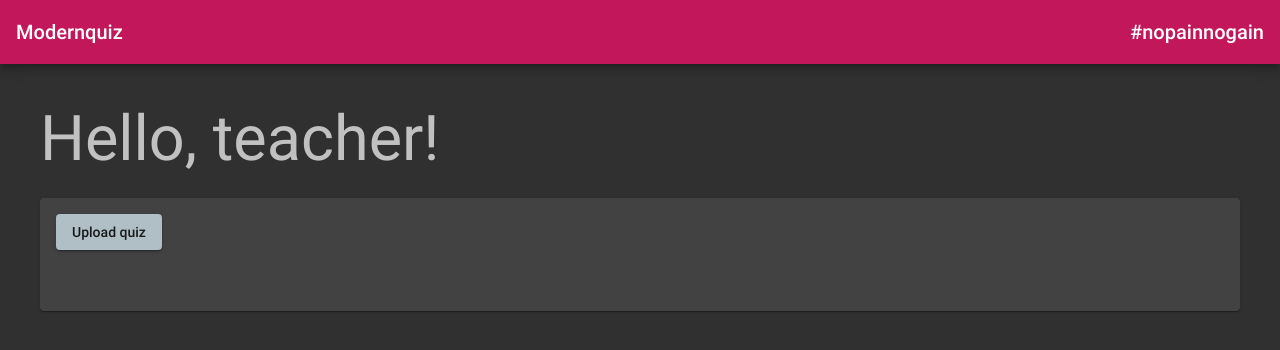
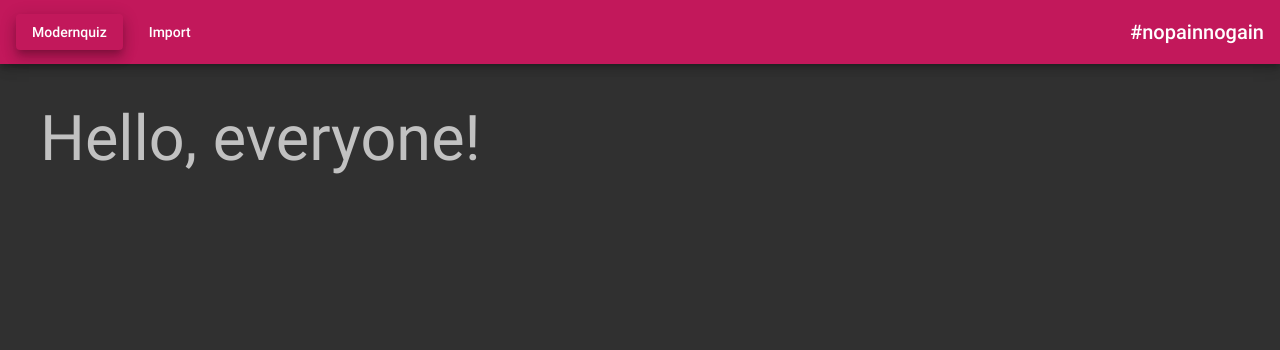
Before and after one commit to yuriymironov96/modernquiz-redone, an Angular app in the folder client/modernquiz/: page /home in a window 1280 px wide. Shown: the top 350 px of the page. Built offline with nearby package versions, Linux system fonts and the light colour scheme.

Commit message:
Add frontend routing

```diff
--- a/client/modernquiz/src/app/app.component.html
+++ b/client/modernquiz/src/app/app.component.html
@@ -1,6 +1,5 @@
 
 <app-mq-navbar></app-mq-navbar>
 <div class="spa-card">
-  <h1 class="spa-font">Hello, teacher!</h1>
-  <app-quiz-upload></app-quiz-upload>
+  <router-outlet></router-outlet>
 </div>
--- a/client/modernquiz/src/app/app.module.ts
+++ b/client/modernquiz/src/app/app.module.ts
@@ -1,11 +1,31 @@
 import { BrowserModule } from '@angular/platform-browser';
 import { NgModule } from '@angular/core';
 
+import { Routes, RouterModule } from '@angular/router';
+
 import { NavigationModule } from './navigation/navigation.module';
+
+import { CommonDashboardModule } from './common-dashboard/common-dashboard.module';
+import { HomePageComponent } from './common-dashboard/components/home-page/home-page.component';
+
 import { TeacherDashboardModule } from './teacher-dashboard/teacher-dashboard.module';
+import { QuizUploadComponent } from './teacher-dashboard/components/quiz-upload/quiz-upload.component';
 
 import { AppComponent } from './app.component';
 
+
+export const ROUTES: Routes = [
+  {
+    path: 'home',
+    component: HomePageComponent,
+    pathMatch: 'full'
+  },
+  {
+    path: 'import',
+    component: QuizUploadComponent,
+    pathMatch: 'full'
+  }
+];
 
 @NgModule({
   declarations: [
@@ -13,7 +33,9 @@ import { AppComponent } from './app.component';
   ],
   imports: [
     BrowserModule,
+    RouterModule.forRoot(ROUTES),
     NavigationModule,
+    CommonDashboardModule,
     TeacherDashboardModule
   ],
   providers: [],
--- /dev/null
+++ b/client/modernquiz/src/app/common-dashboard/components/home-page/home-page.component.html
@@ -0,0 +1 @@
+<h1 class="spa-font">Hello, everyone!</h1>
--- /dev/null
+++ b/client/modernquiz/src/app/common-dashboard/components/home-page/home-page.component.ts
@@ -0,0 +1,15 @@
+import { Component, OnInit } from '@angular/core';
+
+@Component({
+  selector: 'app-home-page',
+  templateUrl: './home-page.component.html',
+  styleUrls: ['./home-page.component.css']
+})
+export class HomePageComponent implements OnInit {
+
+  constructor() { }
+
+  ngOnInit() {
+  }
+
+}
--- a/client/modernquiz/src/app/navigation/components/mq-navbar/mq-navbar.component.css
+++ b/client/modernquiz/src/app/navigation/components/mq-navbar/mq-navbar.component.css
@@ -1,3 +1,7 @@
-.fill-remaining-space {
-    flex: 1 1 auto;
-  }
+.example-fill-remaining-space {
+  flex: 1 1 auto;
+}
+
+.nav-element {
+  margin-right: 10px;
+}
--- a/client/modernquiz/src/app/navigation/components/mq-navbar/mq-navbar.component.html
+++ b/client/modernquiz/src/app/navigation/components/mq-navbar/mq-navbar.component.html
@@ -1,5 +1,6 @@
 <mat-toolbar color="primary" class="mat-elevation-z6">
-  <span>Modernquiz</span>
-  <span class="fill-remaining-space"></span>
-  <span>#nopainnogain</span>
+  <a mat-button class="nav-element" routerLink="/home" routerLinkActive="mat-elevation-z9">Modernquiz</a>
+  <a mat-button class="nav-element" routerLink="/import" routerLinkActive="mat-elevation-z9">Import</a>
+  <span class="example-fill-remaining-space"></span>
+  <span >#nopainnogain</span>
 </mat-toolbar>
--- a/client/modernquiz/src/app/navigation/navigation.module.ts
+++ b/client/modernquiz/src/app/navigation/navigation.module.ts
@@ -1,15 +1,19 @@
 import { NgModule } from '@angular/core';
 import { CommonModule } from '@angular/common';
 import { NoopAnimationsModule } from '@angular/platform-browser/animations';
+import { RouterModule } from '@angular/router';
 import { MatToolbarModule } from '@angular/material/toolbar';
+import { MatButtonModule } from '@angular/material/button';
 
 import { MqNavbarComponent } from './components/mq-navbar/mq-navbar.component';
 
 @NgModule({
   imports: [
     CommonModule,
+    RouterModule,
     NoopAnimationsModule,
-    MatToolbarModule
+    MatToolbarModule,
+    MatButtonModule
   ],
   declarations: [MqNavbarComponent],
   exports: [MqNavbarComponent]
```
Also changed, not shown: client/modernquiz/src/app/common-dashboard/common-dashboard.module.ts (added, +11 -0 lines), client/modernquiz/src/app/common-dashboard/components/home-page/home-page.component.css (added), 1 other file (tests, documents, lock files or other folders).
